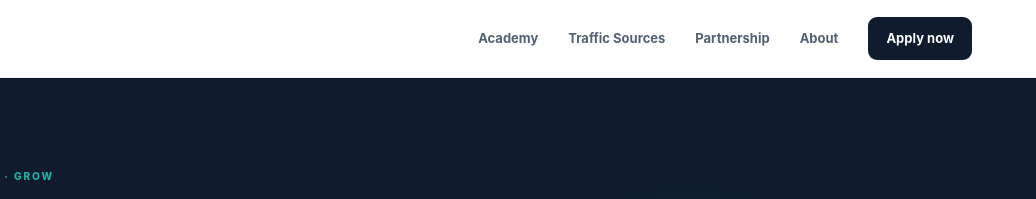
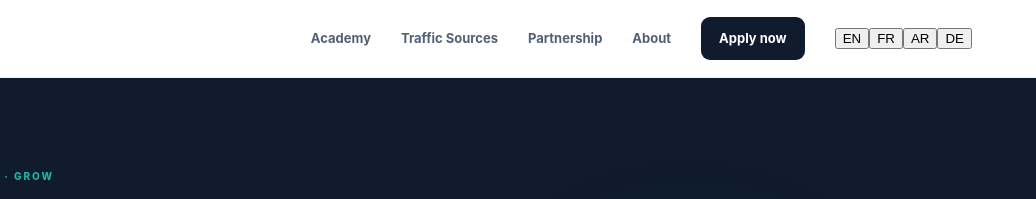
Before and after one commit to bandamm238-bit/mega-partners-affiliate, a plain HTML site: page index.html in a window 1280 px wide. Shown: the top 199 px of the page, 244-1280 px from the left. Drawn offline with Linux system fonts and the light colour scheme.

Commit message:
Update index.html

```diff
--- a/index.html
+++ b/index.html
@@ -20,6 +20,10 @@
       <a href="#partners">Partnership</a>
       <a href="#about">About</a>
       <a class="nav-cta" href="#apply">Apply now</a>
+
+
+    <div class="language-switcher"><button type="button" data-lang="en">EN</button><button type="button" data-lang="fr">FR</button><button type="button" data-lang="ar">AR</button><button type="button" data-lang="de">DE</button></div>
+
     </nav>
   </header>
 
```
